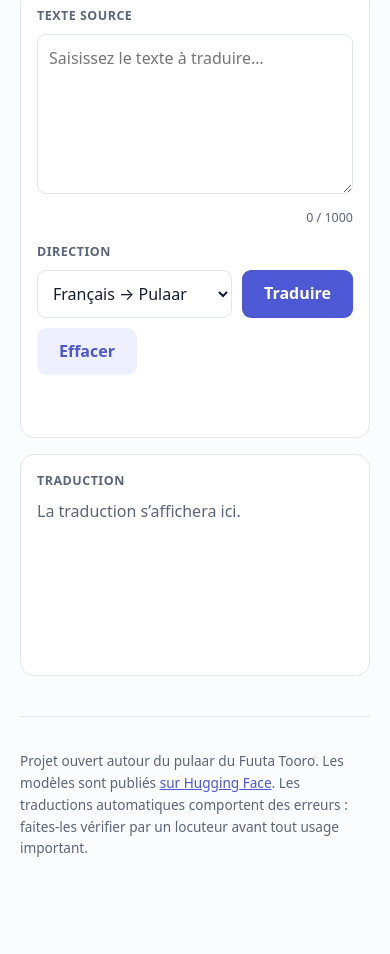
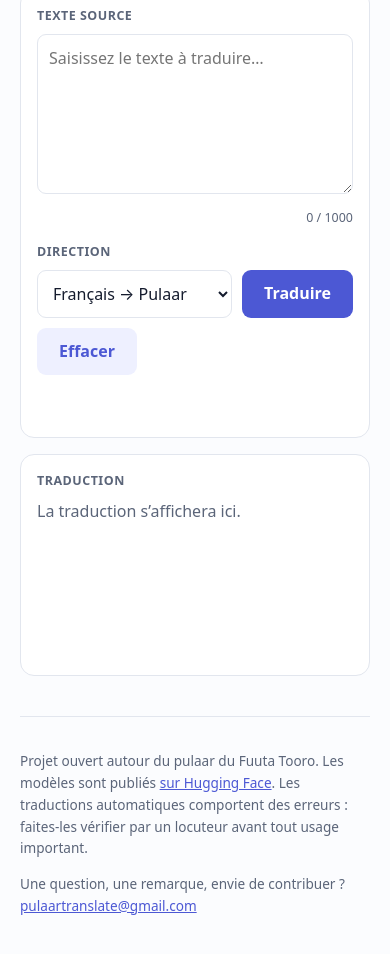
Before and after one commit to kawkumputer/pulaar-translate, a website: page public/index.html in a window 390 px wide. Shown: the part 479-1433 px from the top of the page. Drawn offline with Linux system fonts and the light colour scheme.

Commit message:
feat: adresse de contact dans le pied de page
pulaartranslate@gmail.com, en clair dans un lien mailto. Un visiteur qui
trouve une traduction fausse mais n'ose pas utiliser le formulaire doit avoir
un autre moyen de le dire.

Le lien est un mailto ordinaire, donc collectable par les robots : c'est
assumé, l'obfuscation casse le clic sur mobile pour un gain que le filtrage de
Gmail rend marginal.

Co-Authored-By: Claude Opus 5 <noreply@anthropic.com>

```diff
--- a/public/i18n.js
+++ b/public/i18n.js
@@ -47,6 +47,7 @@ export const TEXTES = {
     'pied':             'Projet ouvert autour du pulaar du Fuuta Tooro. Les modèles sont publiés',
     'pied.lien':        'sur Hugging Face',
     'pied.suite':       'Les traductions automatiques comportent des erreurs : faites-les vérifier par un locuteur avant tout usage important.',
+    'pied.contact':     'Une question, une remarque, envie de contribuer ?',
 
     // Retours des visiteurs. Ce sont eux qui disent au modèle où il se trompe :
     // le « non » doit être aussi facile à donner que le « oui ».
@@ -90,6 +91,7 @@ export const TEXTES = {
     'pied':             '',
     'pied.lien':        '',
     'pied.suite':       '',
+    'pied.contact':     '',
 
     // « Oui » et « non » ne figurent pas dans les 8 080 paires validées, et
     // « merci » y apparaît sous cinq formes concurrentes. Rien n'est rempli
--- a/public/index.html
+++ b/public/index.html
@@ -188,6 +188,10 @@
       <span data-i18n="pied"></span>
       <a href="https://huggingface.co/kawkumputer" data-i18n="pied.lien"></a>.
       <span data-i18n="pied.suite"></span>
+    </p>
+    <p>
+      <span data-i18n="pied.contact"></span>
+      <a href="mailto:pulaartranslate@gmail.com">pulaartranslate@gmail.com</a>
     </p>
   </footer>
 
```
Also changed, not shown: README.md.
